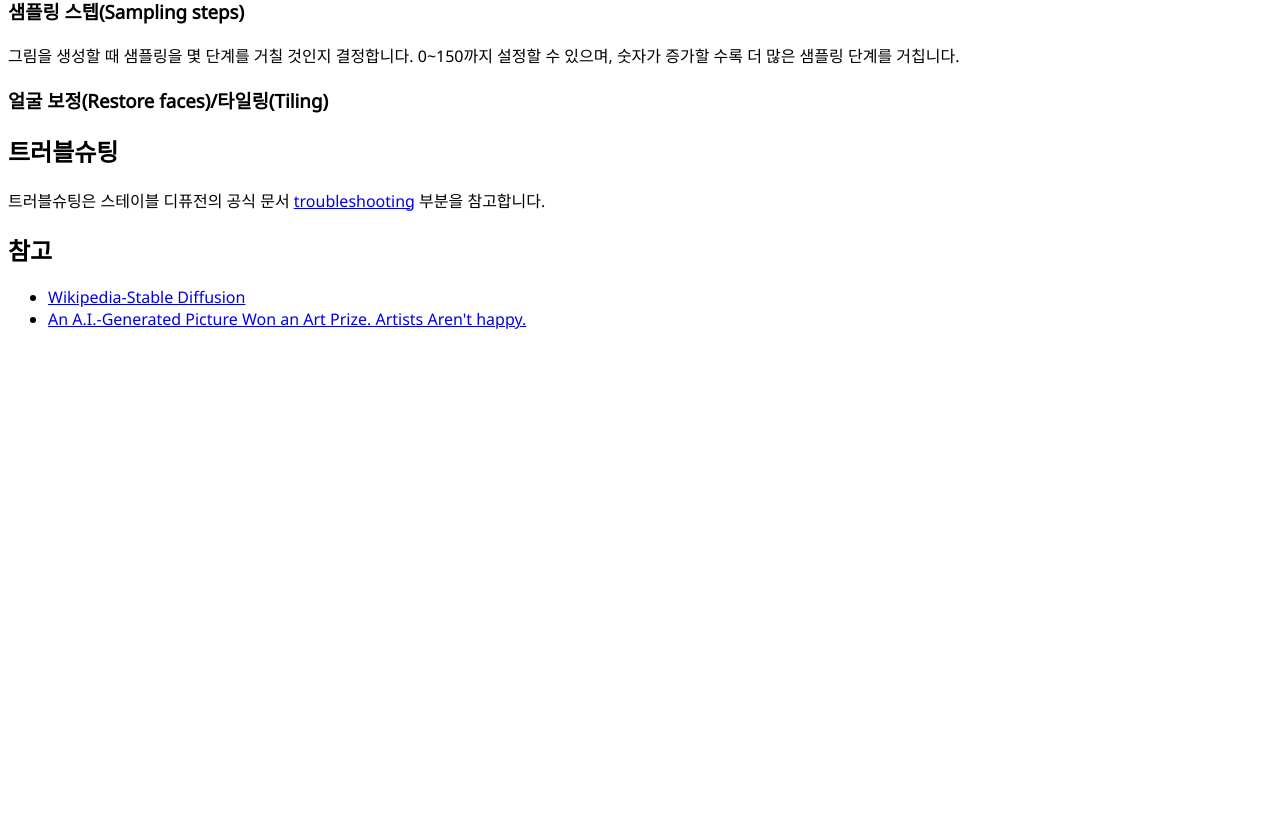
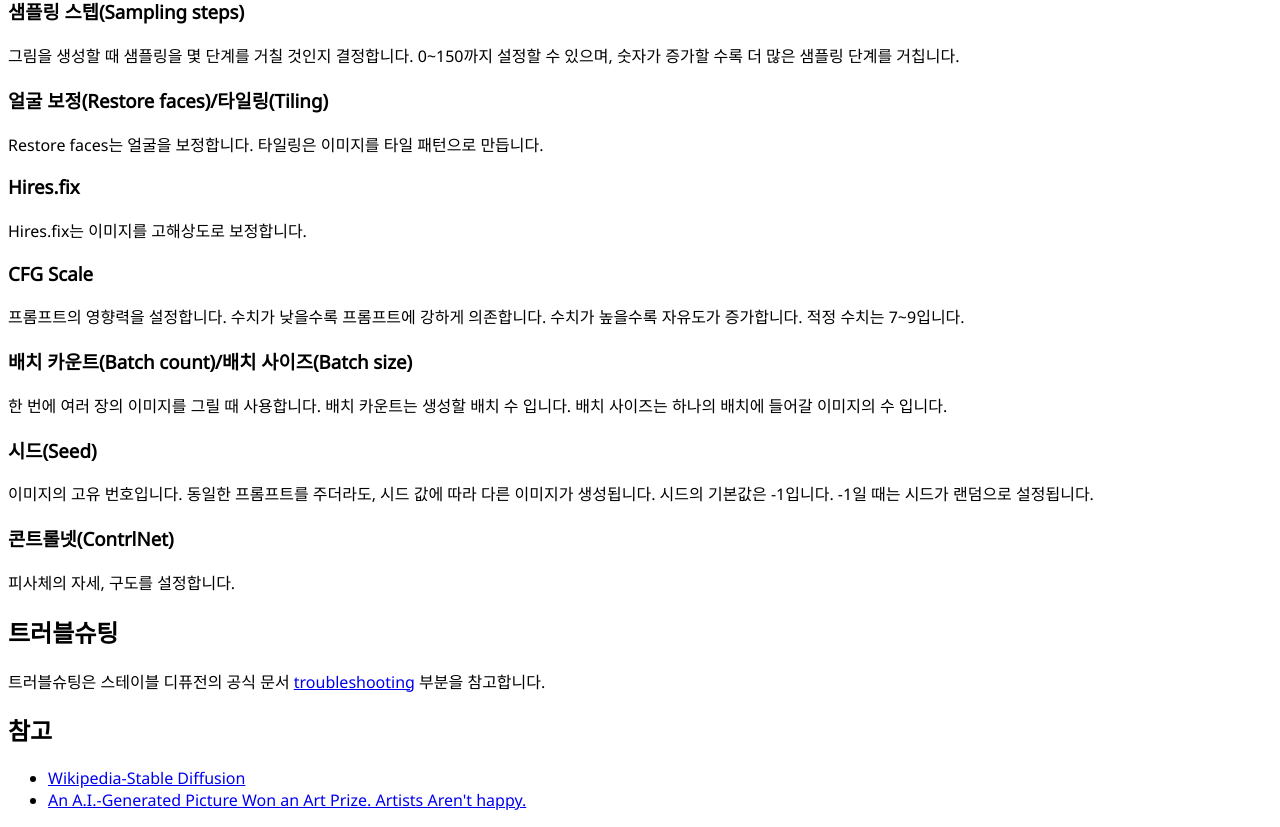
Before and after one commit to marron-b/brown, a Next.js app: page /AI_trends/use_stable_diffusion_on_mac in a window 1280 px wide. Shown: the part 5355-6182 px from the top of the page. Before the commit the page ends 5701 px from the top, so only its background shows below. Built offline with nearby package versions, Linux system fonts and the light colour scheme.

Commit message:
Update stable diffusion

```diff
--- a/pages/AI_trends/use_stable_diffusion_on_mac.mdx
+++ b/pages/AI_trends/use_stable_diffusion_on_mac.mdx
@@ -107,6 +107,22 @@ http://127.0.0.1:7860
 그림을 생성할 때 샘플링을 몇 단계를 거칠 것인지 결정합니다. 0~150까지 설정할 수 있으며, 숫자가 증가할 수록 더 많은 샘플링 단계를 거칩니다.
 
 ### 얼굴 보정(Restore faces)/타일링(Tiling)
+Restore faces는 얼굴을 보정합니다. 타일링은 이미지를 타일 패턴으로 만듭니다.
+
+### Hires.fix
+Hires.fix는 이미지를 고해상도로 보정합니다.
+
+### CFG Scale
+프롬프트의 영향력을 설정합니다. 수치가 낮을수록 프롬프트에 강하게 의존합니다. 수치가 높을수록 자유도가 증가합니다. 적정 수치는 7~9입니다.
+
+### 배치 카운트(Batch count)/배치 사이즈(Batch size)
+한 번에 여러 장의 이미지를 그릴 때 사용합니다. 배치 카운트는 생성할 배치 수 입니다. 배치 사이즈는 하나의 배치에 들어갈 이미지의 수 입니다.
+
+### 시드(Seed)
+이미지의 고유 번호입니다. 동일한 프롬프트를 주더라도, 시드 값에 따라 다른 이미지가 생성됩니다. 시드의 기본값은 -1입니다. -1일 때는 시드가 랜덤으로 설정됩니다.
+
+### 콘트롤넷(ContrlNet)
+피사체의 자세, 구도를 설정합니다.
 
 ## 트러블슈팅
 트러블슈팅은 스테이블 디퓨전의 공식 문서 [troubleshooting](https://github.com/AUTOMATIC1111/stable-diffusion-webui/wiki/Installation-on-Apple-Silicon#troubleshooting) 부분을 참고합니다.
```
